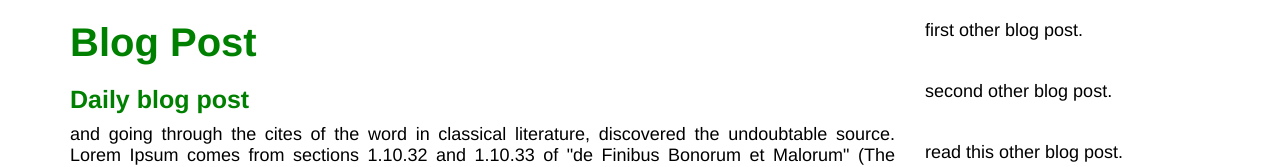
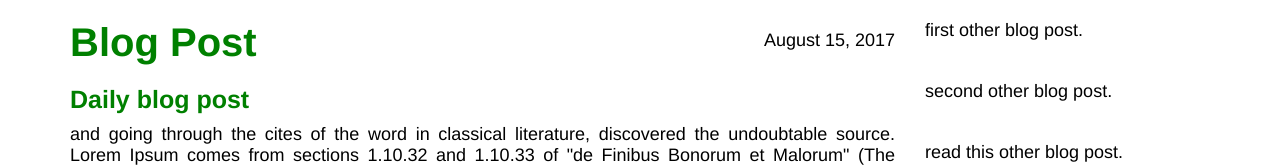
Before and after one commit to franciscocaballero/html-css-blogpost, a plain HTML site: page index.html in a window 1280 px wide. Shown: the top 167 px of the page. Drawn offline with Linux system fonts and the light colour scheme.

Commit message:
added styling

```diff
--- a/index.html
+++ b/index.html
@@ -10,6 +10,7 @@
     <div class='container'>
       <div class='blog-post'>
         <h1>Blog Post</h1>
+        <p class ='date'>August 15, 2017</p>
         <h2>Daily blog post </h2>
         <p class='main-text'>
           and going through the cites of the word in classical literature,
--- a/style.css
+++ b/style.css
@@ -38,6 +38,7 @@
   width: 75%;
   float: left;
   padding-right: 30px;
+  position: relative;
 }
 .blog-post img {
   height: 150px;
@@ -73,3 +74,11 @@
   border-radius: 50%;
   float: left;
 }
+
+.date {
+  position: absolute;
+  top: 10px;
+  right: 30px;
+
+
+}
```
